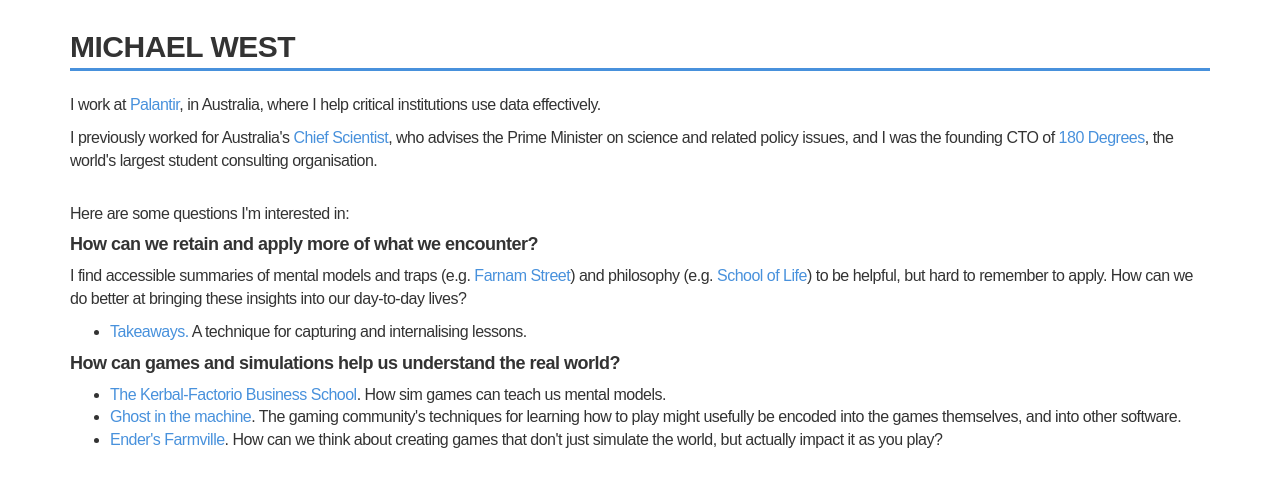
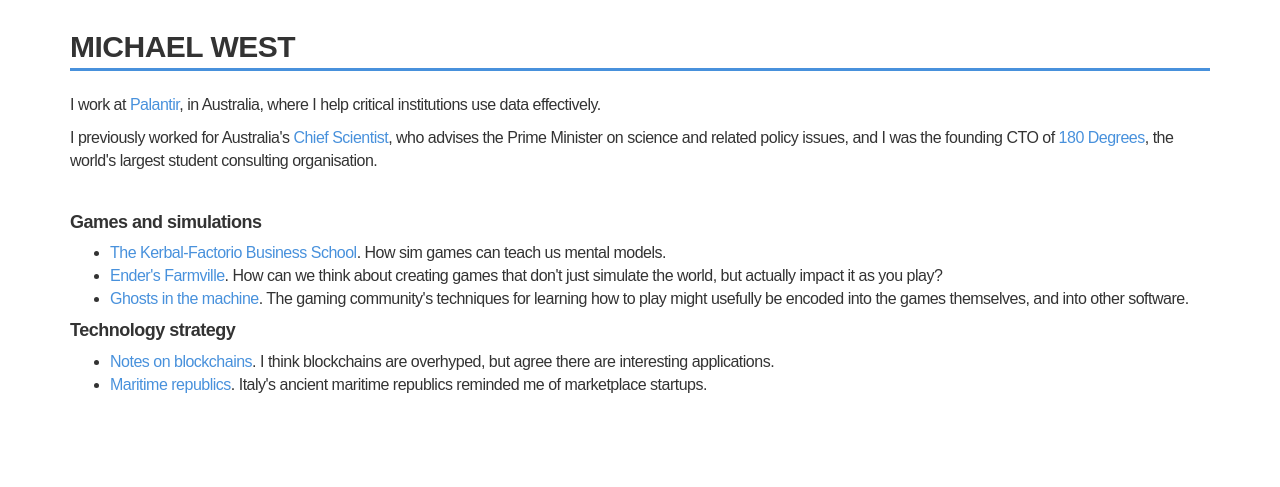
Before and after one commit to michaelwest/michaelwest.github.io, a Jekyll site: the page index.html, which Jekyll copies as it is, in a window 1280 px wide. Shown: the top 487 px of the page. Built offline with Jekyll 4.4.1, drawn with Linux system fonts in a browser that asks for light colours; nearby versions of some CDN libraries; some web fonts are replaced.

```diff
--- a/index.html
+++ b/index.html
@@ -39,23 +39,17 @@
 		<p>I work at <a href="https://palantir.com">Palantir</a>, in Australia, where I help critical institutions use data effectively.</p>
 		<p>I previously worked for Australia's <a href="https://chiefscientist.gov.au">Chief Scientist</a>, who advises the Prime Minister on science and related policy issues, and I was the founding CTO of <a href="https://180dc.org">180 Degrees</a>, the world's largest student consulting organisation.</p>
 		<br/>
-	<p>Here are some questions I'm interested in:</p>
-	<h4>How can we retain and apply more of what we encounter?</h4>
-	<p>I find accessible summaries of mental models and traps (e.g. <a href="https://fs.blog/mental-models/">Farnam Street</a>) and philosophy (e.g. <a href="https://www.theschooloflife.com/shop/tsol-press-great-thinkers/">School of Life</a>) to be helpful, but hard to remember to apply. How can we do better at bringing these insights into our day-to-day lives?</p>
+
+		<h4>Games and simulations</h4>
 		<ul>
-		<li><a href="https://medium.com/@michaeljwest/takeaways-8bca9add4fc6">Takeaways.</a> A technique for capturing and internalising lessons.</li>
+			<li><a href="https://medium.com/@michaeljwest/the-kerbal-factorio-business-school-how-sim-games-teach-mental-models-9f14dc622036">The Kerbal-Factorio Business School</a>. How sim games can teach us mental models.</li>
+			<li><a href="posts/ender">Ender's Farmville</a>. How can we think about creating games that don't just simulate the world, but actually impact it as you play?</li>
+			<li><a href="posts/ghosts">Ghosts in the machine</a>. The gaming community's techniques for learning how to play might usefully be encoded into the games themselves, and into other software.</li>
 		</ul>
-	<h4>How can games and simulations help us understand the real world?</h4>
+		<h4>Technology strategy</h4>
 		<ul>
-		<li><a href="https://medium.com/@michaeljwest/the-kerbal-factorio-business-school-how-sim-games-teach-mental-models-9f14dc622036">The Kerbal-Factorio Business School</a>.
-			How sim games can teach us mental models.
-		</li>
-		<li><a href="https://medium.com/@michaeljwest/ghost-in-the-machine-5568ce41f629">Ghost in the machine</a>.
-			The gaming community's techniques for learning how to play might usefully be encoded into the games themselves, and into other software.
-		</li>
-		<li><a href="https://medium.com/@michaeljwest/enders-farmville-6a07b0ff6c2f">Ender's Farmville</a>.
-			How can we think about creating games that don't just simulate the world, but actually impact it as you play?
-		</li>
+			<li><a href="posts/blockchain">Notes on blockchains</a>. I think blockchains are overhyped, but agree there are interesting applications.</li>
+			<li><a href="posts/maritime">Maritime republics</a>. Italy's ancient maritime republics reminded me of marketplace startups.</li>
 		</ul>
     </div>
 	</div>
```
Also changed, not shown: _layouts/default.html (+5 -4 lines), posts/volunteering.md (+1 -1 lines). Lines whose indentation alone changed are shown as unchanged.
